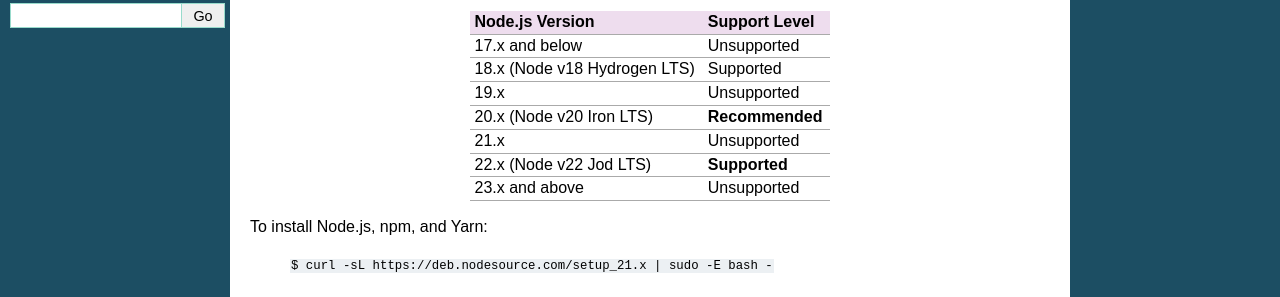
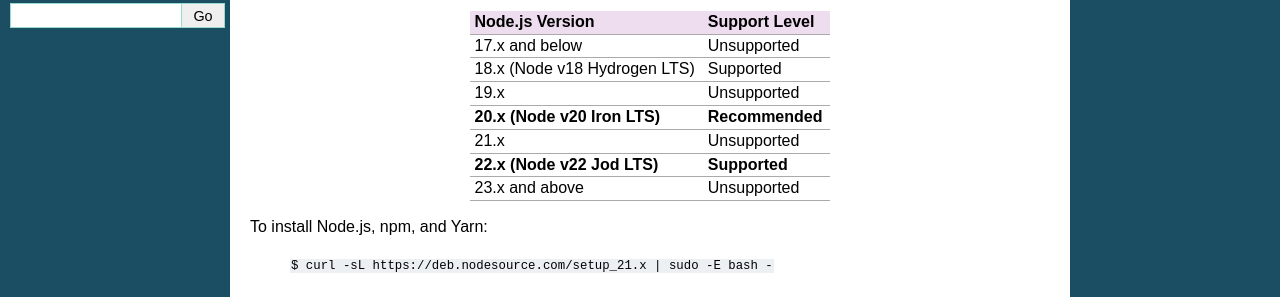
Before and after one commit to alexandrebobkov/Guides, a Sphinx documentation site: the page built from GhostCMS/source/setup_backend.rst, in a window 1280 px wide. Shown: the part 329-626 px from the top of the page. Built offline with Sphinx 7.4.7, drawn with Linux system fonts in a browser that asks for light colours; formulas are drawn with MathJax 3.

```diff
--- a/GhostCMS/source/setup_backend.rst
+++ b/GhostCMS/source/setup_backend.rst
@@ -22,11 +22,11 @@ Ghost CMS requires Node.js (LTS version). You may consider looking up Ghost docu
 +-----------------------------+------------------+
 | 19.x                        | Unsupported      |
 +-----------------------------+------------------+
-| 20.x (Node v20 Iron LTS)    | **Recommended**  |
+| **20.x (Node v20 Iron LTS)**| **Recommended**  |
 +-----------------------------+------------------+
 | 21.x                        | Unsupported      |
 +-----------------------------+------------------+
-| 22.x (Node v22 Jod LTS)     | **Supported**    |
+| **22.x (Node v22 Jod LTS)** | **Supported**    |
 +-----------------------------+------------------+
 | 23.x and above              | Unsupported      |
 +-----------------------------+------------------+
```
